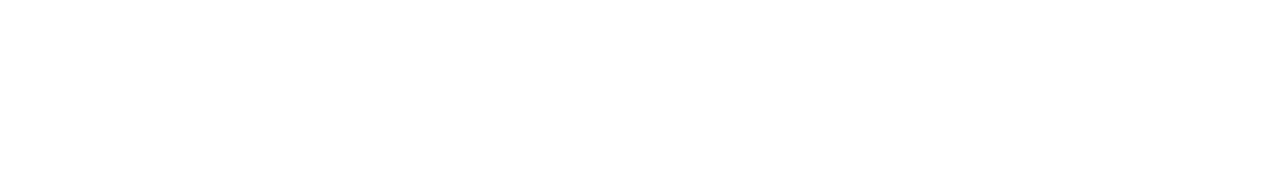
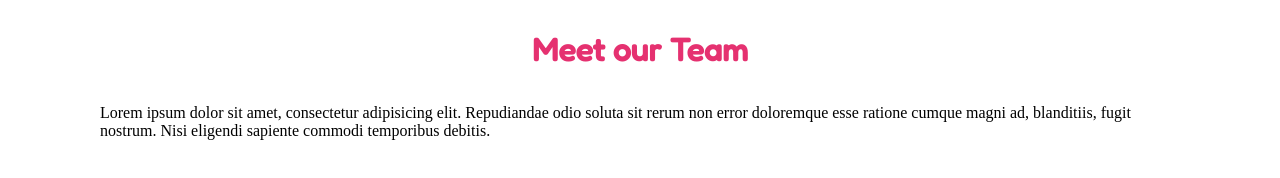
Before and after one commit to Vale-riad/Floating-Cards, a plain HTML site: page index.html in a window 1280 px wide. Drawn offline with Linux system fonts and the light colour scheme.

Commit message:
Aggiunta struttura base della pagina

```diff
--- a/css/style.css
+++ b/css/style.css
@@ -17,14 +17,26 @@
     clear: both;
 }
 
-.container {
-    background: #fff;
-    max-width: 800px;
+.container{
+    max-width: 1080px;
+    min-width: 600px;
     margin: 0 auto;
-    border-radius: 5px;
+}
+
+p {
+    margin: 0;
+    padding-top: 10px;
+    margin: 0;;
+}
+
+p{
+    padding-top: 5px;
+    margin-bottom: 10px;
 }
 
 h1{
     font-family: 'Fredoka', sans-serif;
+    color:#E53170;
     text-align: center;
+    margin: 30px;
 }
--- a/index.html
+++ b/index.html
@@ -0,0 +1,23 @@
+
+<!DOCTYPE html>
+<html lang="en">
+<head>
+    <meta charset="UTF-8">
+    <meta http-equiv="X-UA-Compatible" content="IE=edge">
+    <meta name="viewport" content="width=device-width, initial-scale=1.0">
+    <title>Document</title>
+    <link rel="preconnect" href="https://fonts.googleapis.com">
+<link rel="preconnect" href="https://fonts.gstatic.com" crossorigin>
+<link href="https://fonts.googleapis.com/css2?family=Fredoka:wght@500&display=swap" rel="stylesheet">
+    <link rel="stylesheet" href="css/style.css">
+</head>
+
+<body>
+    <main>
+
+        <div class="container">
+    <h1>Meet our Team</h1>
+<p>Lorem ipsum dolor sit amet, consectetur adipisicing elit. Repudiandae odio soluta sit rerum non error doloremque esse ratione cumque magni ad, blanditiis, fugit nostrum. Nisi eligendi sapiente commodi temporibus debitis.</p>
+    </main>
+</body>
+</html>
```
